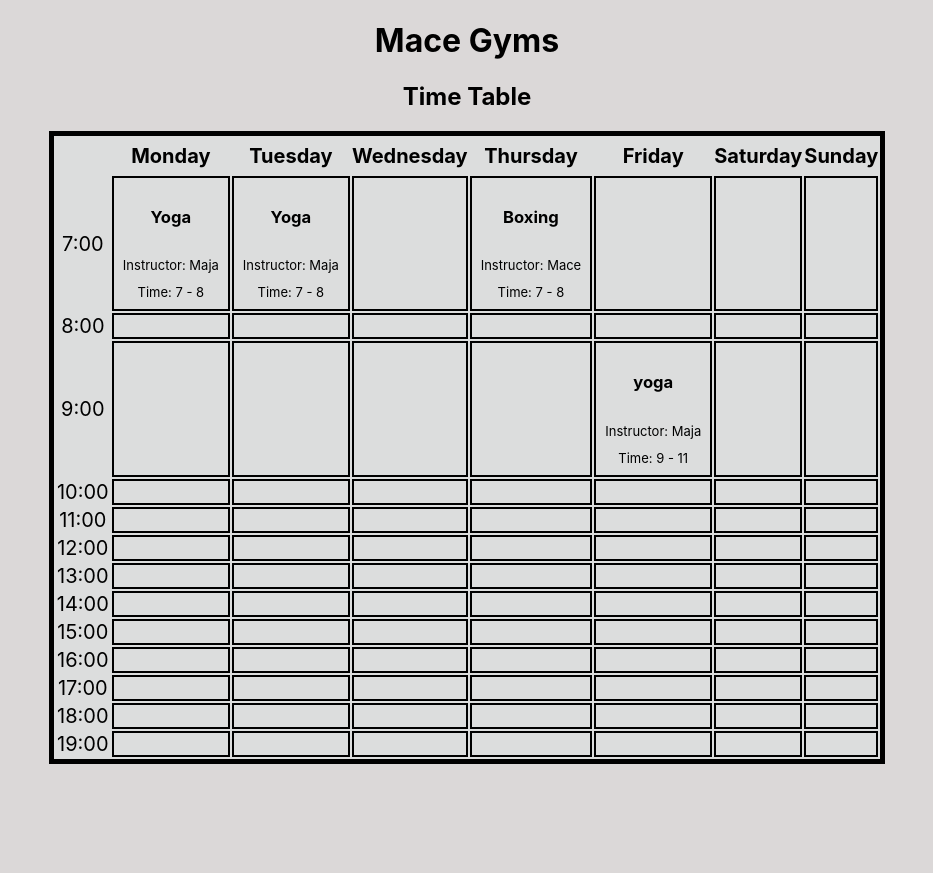
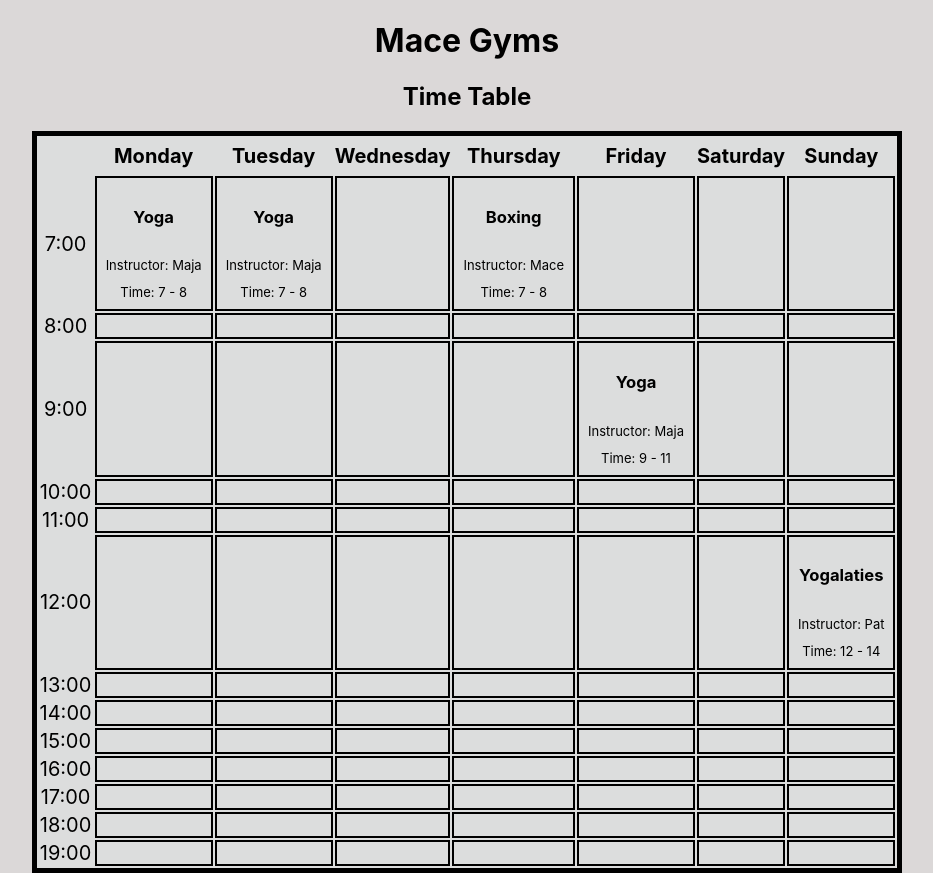
Before and after one commit to mace-akkari/maceGyms-React, a React (Create React App) app: page / in a window 1280 px wide. Shown: the whole page, without its empty margins (173-1106 px from the left). Before the commit the page ends 800 px from the top, so only its background shows below. Built offline with nearby package versions, Linux system fonts and the light colour scheme.

Commit message:
Edit time and capital letters

```diff
--- a/src/ExampleAPIData.js
+++ b/src/ExampleAPIData.js
@@ -19,7 +19,7 @@ const CLASSES = [
     {
         startTime: 9,
         day: 4,
-        description: "yoga",
+        description: "Yoga",
         endTime: 11,
         instructor: "Maja"
     },
@@ -32,9 +32,9 @@ const CLASSES = [
     },
     {
         startTime: 12,
-        day: 7,
-        description: "yogalaties",
-        endTime: 2,
+        day: 6,
+        description: "Yogalaties",
+        endTime: 14,
         instructor: "Pat"
     },
 
```
